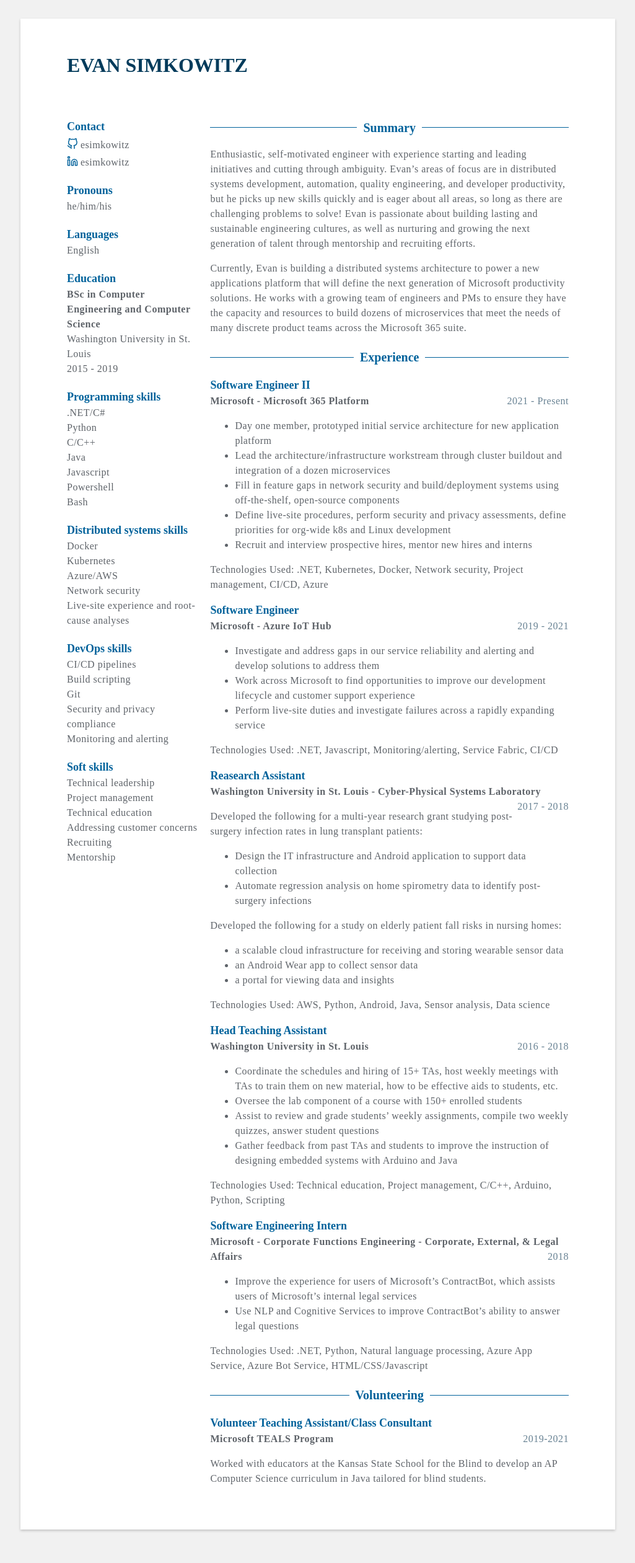
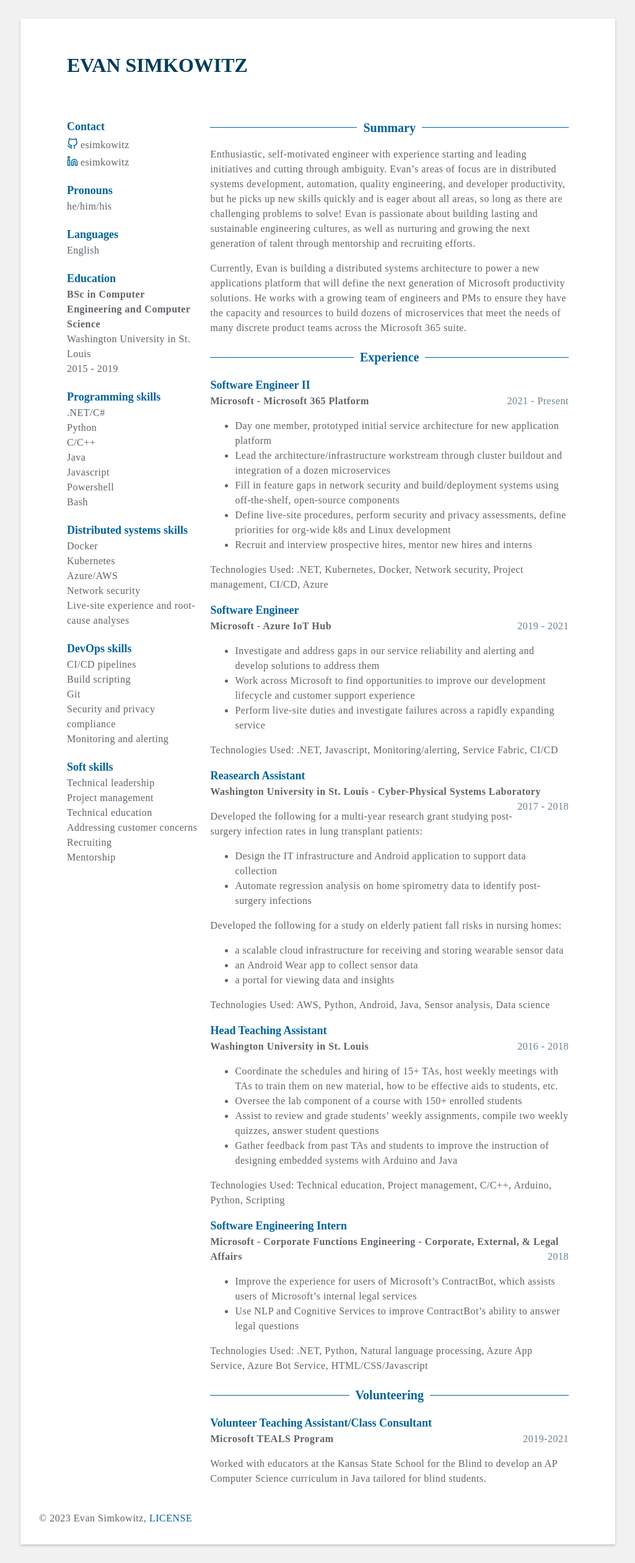
Before and after one commit to esimkowitz/simkowitz.dev, a Jekyll site: the page built from docs/index.html, in a window 1280 px wide. Shown: the whole page at 62% size, without its empty margins (127-1152 px from the left). Built offline with Jekyll 4.4.1, drawn with Linux system fonts in a browser that asks for light colours; before the commit the page ends 2497 px from its top, so only the background shows below that.

Commit message:
Add copyright footer (#9)

```diff
--- a/docs/_data/data.yml
+++ b/docs/_data/data.yml
@@ -10,6 +10,9 @@
   phone:
   gitlab:
   twitter:
+
+license:
+  url: https://github.com/esimkowitz/simkowitz.dev/blob/main/LICENSE.md
 
 pronouns:
   - he
--- /dev/null
+++ b/docs/_includes/footer.html
@@ -0,0 +1,4 @@
+<div class="footer">
+    <div class="copyright">&copy <script>document.write(new Date().getFullYear())</script>
+        {{site.data.data.name}}, <a href="{{site.data.data.license.url}}">LICENSE</a></div>
+</div>
--- /dev/null
+++ b/docs/_sass/includes/footer.scss
@@ -0,0 +1,13 @@
+.footer {
+    .copyright {
+        @include body-text;
+
+        a:link, a:visited {
+            text-decoration: none;
+            color: #03619C
+        }
+        a:hover {
+            color: #03619cc5
+        }
+    }
+}
--- a/docs/assets/css/main.scss
+++ b/docs/assets/css/main.scss
@@ -18,3 +18,4 @@
 @import "includes/publications";
 @import "includes/projects";
 @import "includes/volunteering";
+@import "includes/footer";
--- a/docs/index.html
+++ b/docs/index.html
@@ -19,4 +19,5 @@
       {% include volunteering.html %}
     </div>
   </div>
+  {% include footer.html %}
 </div>
```
